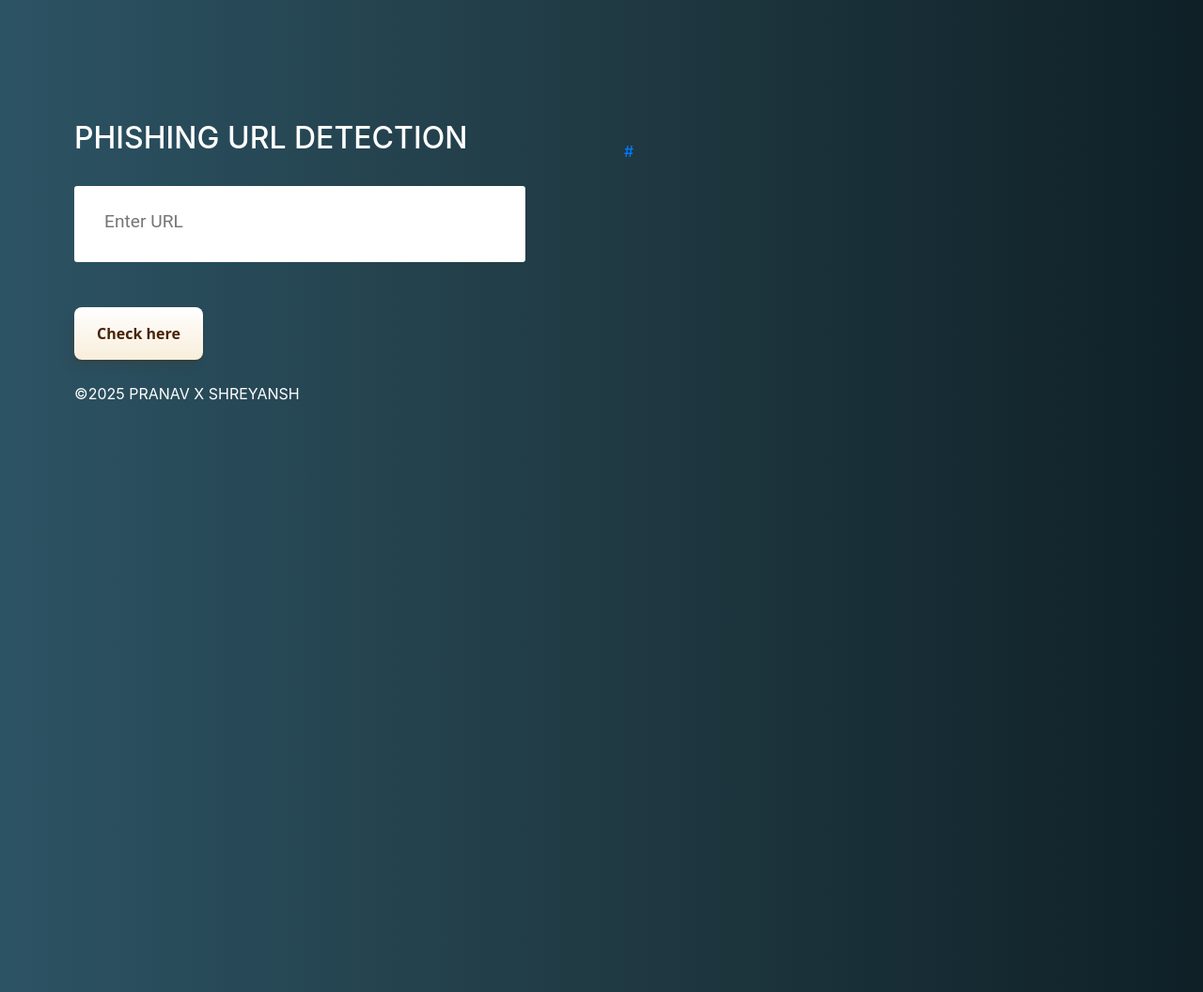
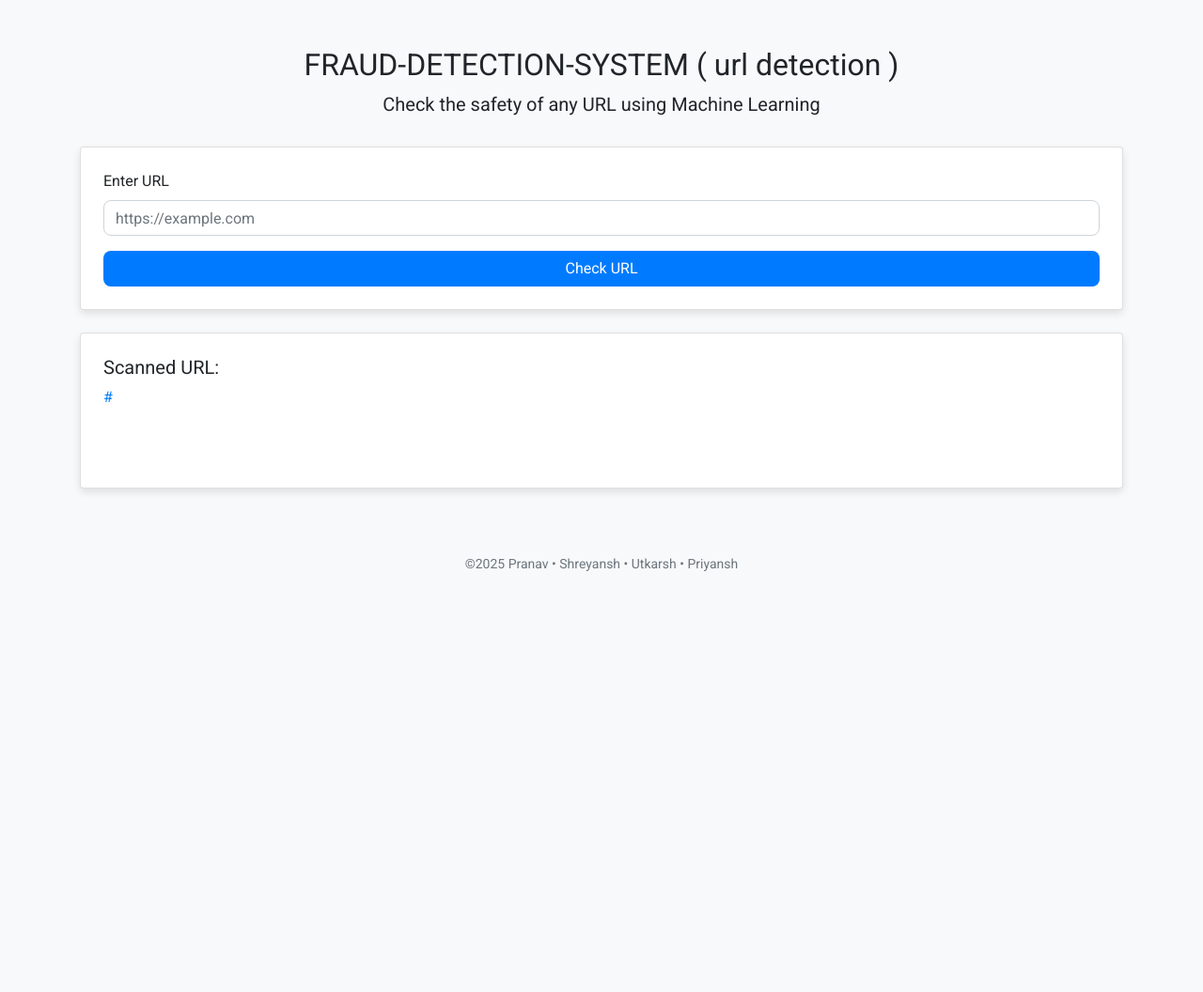
Before and after one commit to pranav50227/Fraud-detection-system, a Flask app: template templates/index.html in a window 1280 px wide. Shown: the whole page at 94% size. After the commit the page ends 608 px from the top, so only its background shows below. Run offline with Flask 2, Linux system fonts and the light colour scheme; the template is opened without the code that fills it: most values are stand-ins (such as "Sample title", 1, 10 or a date in 2020); parts of the project's set-up code (start-up, migrations or seed data) failed here and were passed over; some libraries are stand-ins or nearby versions.

Commit message:
bug fixes

```diff
--- a/templates/index.html
+++ b/templates/index.html
@@ -2,87 +2,117 @@
 <html lang="en">
 <head>
     <meta charset="UTF-8">
-    <meta http-equiv="X-UA-Compatible" content="IE=edge">
     <meta name="viewport" content="width=device-width, initial-scale=1.0">
-    <meta name="description" content="This website is develop for identify the safety of url.">
-    <meta name="keywords" content="phishing url,phishing,cyber security,machine learning,classifier,python">
-    <meta name="author" content="VAIBHAV BICHAVE">
+    <meta name="description" content="This website is developed to identify the safety of URLs.">
+    <meta name="keywords" content="phishing url, phishing, cyber security, machine learning, classifier, python">
+    <meta name="author" content="VAIBHAV BICHAVE, UTKARSH, PRIYANSH">
 
-    <!-- BootStrap -->
-    <link rel="stylesheet" href="https://stackpath.bootstrapcdn.com/bootstrap/4.5.0/css/bootstrap.min.css"
-        integrity="sha384-9aIt2nRpC12Uk9gS9baDl411NQApFmC26EwAOH8WgZl5MYYxFfc+NcPb1dKGj7Sk" crossorigin="anonymous">
+    <title>URL Detection | Fraud Checker</title>
 
-    <link href="static/styles.css" rel="stylesheet">
-    <title>URL detection</title>
+    <!-- Bootstrap & Fonts -->
+    <link rel="stylesheet" href="https://stackpath.bootstrapcdn.com/bootstrap/4.5.0/css/bootstrap.min.css">
+    <link href="https://fonts.googleapis.com/css2?family=Roboto&display=swap" rel="stylesheet">
 
+    <style>
+        body {
+            font-family: 'Roboto', sans-serif;
+            background-color: #f8f9fa;
+            padding-top: 50px;
+        }
+
+        .card {
+            margin-top: 30px;
+            box-shadow: 0 4px 8px rgba(0, 0, 0, 0.1);
+        }
+
+        .form-control {
+            border-radius: 0.5rem;
+        }
+
+        .btn-custom {
+            border-radius: 0.5rem;
+            background-color: #007bff;
+            color: white;
+        }
+
+        .btn-custom:hover {
+            background-color: #0056b3;
+        }
+
+        #prediction {
+            margin-top: 20px;
+        }
+
+        .footer {
+            text-align: center;
+            margin-top: 50px;
+            padding: 20px 0;
+            color: #6c757d;
+            font-size: 14px;
+        }
+
+        .btn-outline {
+            display: none;
+        }
+    </style>
 </head>
 
 <body>
+    <div class="container">
+        <div class="text-center">
+            <h2>FRAUD-DETECTION-SYSTEM ( url detection )</h2>
+            <p class="lead">Check the safety of any URL using Machine Learning</p>
+        </div>
 
-<div class=" container">
-    <div class="row">
-        <div class="form col-md" id="form1">
-            <h2>PHISHING URL DETECTION</h2>
+        <div class="card p-4">
+            <form action="/" method="POST">
+                <div class="form-group">
+                    <label for="url">Enter URL</label>
+                    <input type="text" class="form-control" name="url" id="url" placeholder="https://example.com" required>
+                </div>
+                <button type="submit" class="btn btn-custom btn-block">Check URL</button>
+            </form>
+        </div>
 
-            <br>
-            <form action="/" method ="post">
-                <input type="text" class="form__input" name ='url' id="url" placeholder="Enter URL" required="" />
-                <label for="url" class="form__label">URL</label>
-                <button class="button" role="button" >Check here</button>
-            </form>
+        <div class="card p-4 mt-4">
+            <h5>Scanned URL:</h5>
+            <p><a href="{{ url }}" target="_blank">{{ url }}</a></p>
 
+            <h4 id="prediction" class="text-info"></h4>
+
+            <div class="mt-3">
+                <button class="btn btn-outline-success btn-outline" id="button1" onclick="window.open('{{ url }}')" target="_blank">Continue</button>
+                <button class="btn btn-outline-danger btn-outline" id="button2" onclick="window.open('{{ url }}')" target="_blank">Still want to continue?</button>
+            </div>
+        </div>
+
+        <div class="footer">
+            <p>©2025 Pranav • Shreyansh • Utkarsh • Priyansh</p>
+        </div>
     </div>
 
-    <div class="col-md" id="form2">
+    <!-- JS Scripts -->
+    <script>
+        let x = '{{xx}}';
+        let num = x * 100;
+        if (0 <= x && x < 0.50) {
+            num = 100 - num;
+        }
+        let txtx = num.toFixed(2);
 
-        <br>
-  <h6 class="right"><a href="{{ url }}" target="_blank">{{ url }}</a>
-</h6>
-
-
-        <br>
-        <h3 id="prediction"></h3>
-        <button class="button2" id="button2" role="button" onclick="window.open('{{url}}')" target="_blank" >Still want to Continue</button>
-        <button class="button1" id="button1" role="button"  onclick="window.open('{{url}}')" target="_blank">Continue</button>
-    </div>
-</div>
-<br>
-<p>©2025 PRANAV X SHREYANSH</p>
-</div>
-
-    <!-- JavaScript -->
-    <script src="https://code.jquery.com/jquery-3.5.1.slim.min.js"
-        integrity="sha384-DfXdz2htPH0lsSSs5nCTpuj/zy4C+OGpamoFVy38MVBnE+IbbVYUew+OrCXaRkfj"
-        crossorigin="anonymous"></script>
-    <script src="https://cdn.jsdelivr.net/npm/popper.js@1.16.0/dist/umd/popper.min.js"
-        integrity="sha384-Q6E9RHvbIyZFJoft+2mJbHaEWldlvI9IOYy5n3zV9zzTtmI3UksdQRVvoxMfooAo"
-        crossorigin="anonymous"></script>
-    <script src="https://stackpath.bootstrapcdn.com/bootstrap/4.5.0/js/bootstrap.min.js"
-        integrity="sha384-OgVRvuATP1z7JjHLkuOU7Xw704+h835Lr+6QL9UvYjZE3Ipu6Tp75j7Bh/kR0JKI"
-        crossorigin="anonymous"></script>
-
-
-    <script>
-
-            let x = '{{xx}}';
-            let num = x*100;
-            if (0<=x && x<0.50){
-                num = 100-num;
-            }
-            let txtx = num.toString();
-            if(x<=1 && x>=0.50){
-                var label = "Website is "+txtx +"% unsafe to use...";
-                document.getElementById("prediction").innerHTML = label;
-                document.getElementById("button2").style.display="block";
-            }
-            else if (0<=x && x<0.50){
-                var label = "Website is "+txtx +"% safe to use..."
-                document.getElementById("prediction").innerHTML = label ;
-                document.getElementById("button1").style.display="block";
-            }
-
+        if (x <= 1 && x >= 0.50) {
+            let label = "⚠️ Warning: Website is " + txtx + "% unsafe to use.";
+            document.getElementById("prediction").innerHTML = label;
+            document.getElementById("button2").style.display = "inline-block";
+        } else if (0 <= x && x < 0.50) {
+            let label = "✅ Website is " + txtx + "% safe to use.";
+            document.getElementById("prediction").innerHTML = label;
+            document.getElementById("button1").style.display = "inline-block";
+        }
     </script>
 
+    <script src="https://code.jquery.com/jquery-3.5.1.slim.min.js"></script>
+    <script src="https://cdn.jsdelivr.net/npm/popper.js@1.16.0/dist/umd/popper.min.js"></script>
+    <script src="https://stackpath.bootstrapcdn.com/bootstrap/4.5.0/js/bootstrap.min.js"></script>
 </body>
-
 </html>
```
Also changed, not shown: app.py (line endings or trailing spaces), phishing.csv (added), 1 other file.
